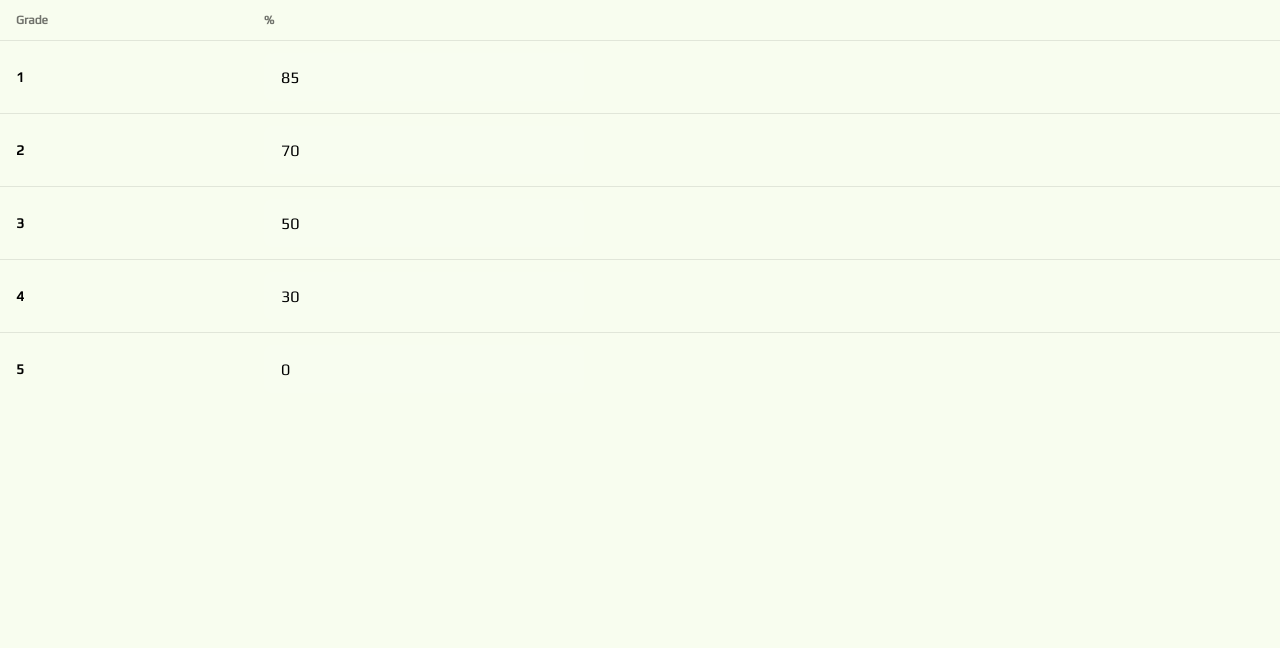
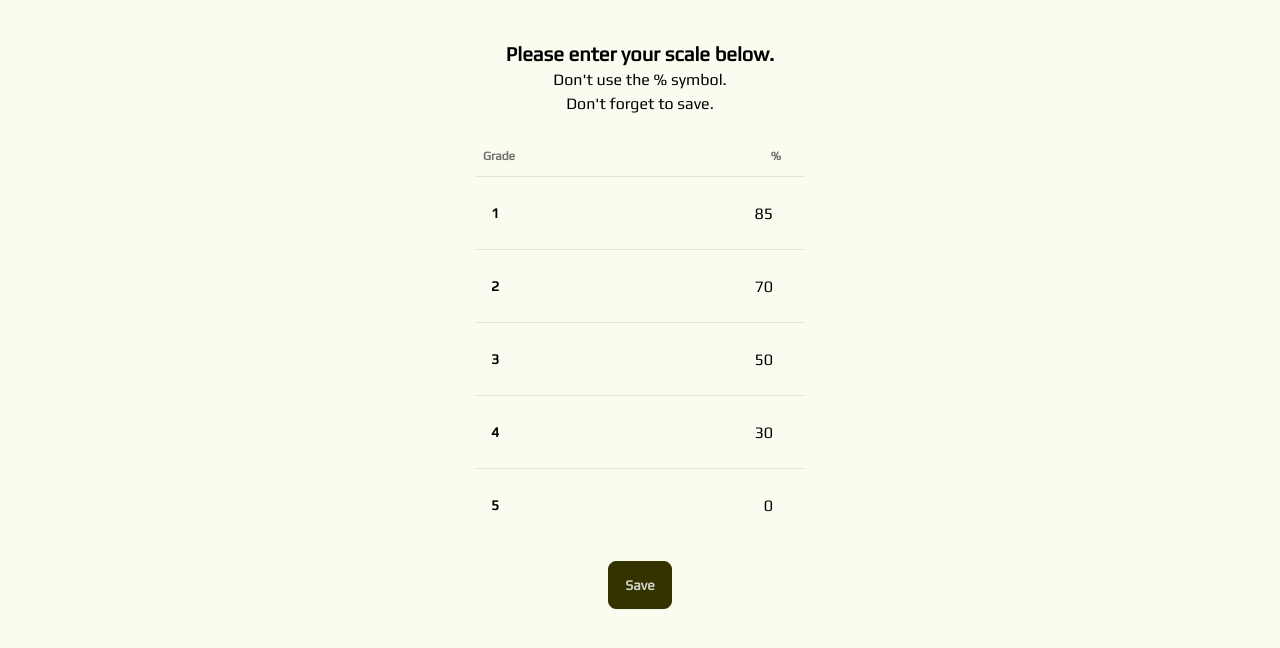
Before and after one commit to MasterPieceSVK/grade_calculator_v3_frontend, a Next.js app: page /edit in a window 1280 px wide. Shown: the top 648 px of the page. Built offline with nearby package versions, Linux system fonts and the light colour scheme.

Commit message:
added weight saving and tips

```diff
--- a/src/app/edit/page.tsx
+++ b/src/app/edit/page.tsx
@@ -1,69 +1,122 @@
+"use client";
+import { useRouter } from "next/navigation";
+import { useState } from "react";
+
 export default function Page() {
+  const [one, setOne] = useState(
+    Number(localStorage.getItem("one")) * 100 || "85"
+  );
+  const [two, setTwo] = useState(
+    Number(localStorage.getItem("two")) * 100 || "70"
+  );
+  const [three, setThree] = useState(
+    Number(localStorage.getItem("three")) * 100 || "50"
+  );
+  const [four, setFour] = useState(
+    Number(localStorage.getItem("four")) * 100 || "30"
+  );
+  const [five, setFive] = useState(
+    Number(localStorage.getItem("five")) * 100 || "0"
+  );
+  const router = useRouter();
+
+  function saveScale(e: any) {
+    e.preventDefault();
+    localStorage.setItem("one", String(Number(one) / 100));
+    localStorage.setItem("two", String(Number(two) / 100));
+    localStorage.setItem("three", String(Number(three) / 100));
+    localStorage.setItem("four", String(Number(four) / 100));
+    localStorage.setItem("five", String(Number(five) / 100));
+    router.push("/");
+  }
+
   return (
-    <main className="bg-base-100 text-black">
-      <div className="overflow-x-auto">
+    <main className="bg-base-100 text-black flex flex-col items-center gap-5 mt-10">
+      <h2 className="text-l text-center text-wrap w-5/6">
+        <strong className="text-xl">Please enter your scale below.</strong>{" "}
+        <br /> Don't use the % symbol.
+        <br /> Don't forget to save.
+      </h2>
+      <div className="overflow-x-auto flex justify-center">
         <table className="table">
-          {/* head */}
           <thead>
             <tr>
-              <th>Grade</th>
-              <th>%</th>
+              <th className="text-left -translate-x-2">Grade</th>
+              <th className="text-right -translate-x-2">%</th>
             </tr>
           </thead>
           <tbody>
             <tr>
-              <th>1</th>
-              <td>
+              <th className="text-left">1</th>
+              <td className="text-right">
+                <div className="flex justify-end">
                   <input
                     type="number"
-                  defaultValue="85"
-                  className="input input-ghost w-full max-w-xs"
+                    value={one}
+                    onChange={(e) => setOne(e.target.value)}
+                    className="input input-ghost w-full max-w-xs text-right"
                   />
+                </div>
               </td>
             </tr>
             <tr>
-              <th>2</th>
-              <td>
+              <th className="text-left">2</th>
+              <td className="text-right">
+                <div className="flex justify-end">
                   <input
                     type="number"
-                  defaultValue="70"
-                  className="input input-ghost w-full max-w-xs"
+                    value={two}
+                    onChange={(e) => setTwo(e.target.value)}
+                    className="input input-ghost w-full max-w-xs text-right"
                   />
+                </div>
               </td>
             </tr>
             <tr>
-              <th>3</th>
+              <th className="text-left">3</th>
               <td>
+                <div className="flex justify-end">
                   <input
                     type="number"
-                  defaultValue="50"
-                  className="input input-ghost w-full max-w-xs"
+                    value={three}
+                    onChange={(e) => setThree(e.target.value)}
+                    className="input input-ghost w-full max-w-xs text-right"
                   />
+                </div>
               </td>
             </tr>
             <tr>
-              <th>4</th>
-              <td>
+              <th className="text-left">4</th>
+              <td className="text-right">
+                <div className="flex justify-end">
                   <input
                     type="number"
-                  defaultValue="30"
-                  className="input input-ghost w-full max-w-xs"
+                    value={four}
+                    onChange={(e) => setFour(e.target.value)}
+                    className="input input-ghost w-full max-w-xs text-right"
                   />
+                </div>
               </td>
             </tr>
             <tr>
-              <th>5</th>
-              <td>
+              <th className="text-left">5</th>
+              <td className="text-right">
+                <div className="flex justify-end">
                   <input
                     type="number"
-                  defaultValue="0"
-                  className="input input-ghost w-full max-w-xs"
+                    value={five}
+                    onChange={(e) => setFive(e.target.value)}
+                    className="input input-ghost w-full max-w-xs text-right"
                   />
+                </div>
               </td>
             </tr>
           </tbody>
         </table>
       </div>
+      <button className="btn btn-neutral" type="submit" onClick={saveScale}>
+        Save
+      </button>
     </main>
   );
 }
--- a/src/app/page.tsx
+++ b/src/app/page.tsx
@@ -11,10 +11,11 @@ export default function Home() {
     <div className="flex flex-col  items-center h-lvh bg-base-100">
       <section className="flex justify-end w-full h-1/3 ">
         <div className="flex justify-between w-full">
-          <button className="btn btn-neutral translate-x-5 translate-y-5">
-            <LightbulbIcon size={30} />
-          </button>
-
+          <Link href={"/tips"}>
+            <button className="btn btn-neutral translate-x-5 translate-y-5">
+              <LightbulbIcon size={30} />
+            </button>
+          </Link>
           <Link href={"/edit"}>
             <button className="btn btn-neutral -translate-x-5 translate-y-5">
               Edit
--- /dev/null
+++ b/src/app/tips/page.tsx
@@ -0,0 +1,37 @@
+import Image from "next/image";
+import Link from "next/link";
+
+export default function Page() {
+  return (
+    <main className="flex flex-col justify-center items-center bg-base-100 text-black mt-8 text-center text-l text-wrap">
+      <ul className="flex flex-col gap-4 w-5/6">
+        <li className="flex flex-col items-center gap-1">
+          <h3>1. Please upload a screenshot like this:</h3>
+          <Image src="/Inkedznamky.jpg" height={350} width={350} alt="Znamky" />
+          <h3>
+            % are also supported (e.g 50%, 99%) and grades (e.g 1,4,3) are WIP
+          </h3>
+        </li>
+        <li>
+          <h3>
+            2. If you want to add weight to grades, after the scanning add{" "}
+            <strong>'@0.25'</strong> (0.25 is the weight) to the text. <br /> So
+            the result should look like this for example: <br />
+            <strong>10/10@0.5 or 60%@0.75</strong>
+          </h3>
+        </li>
+        <li>
+          <h3>
+            3. Don't add % in the edit tab. A good example is the default values
+            provided.
+          </h3>
+        </li>
+      </ul>
+      <Link href={"/"}>
+        <button className="btn btn-neutral translate-x-5 translate-y-5">
+          Back
+        </button>
+      </Link>
+    </main>
+  );
+}
```
Also changed, not shown: public/Inkedznamky.jpg (added). Lines whose indentation alone changed are shown as unchanged.
